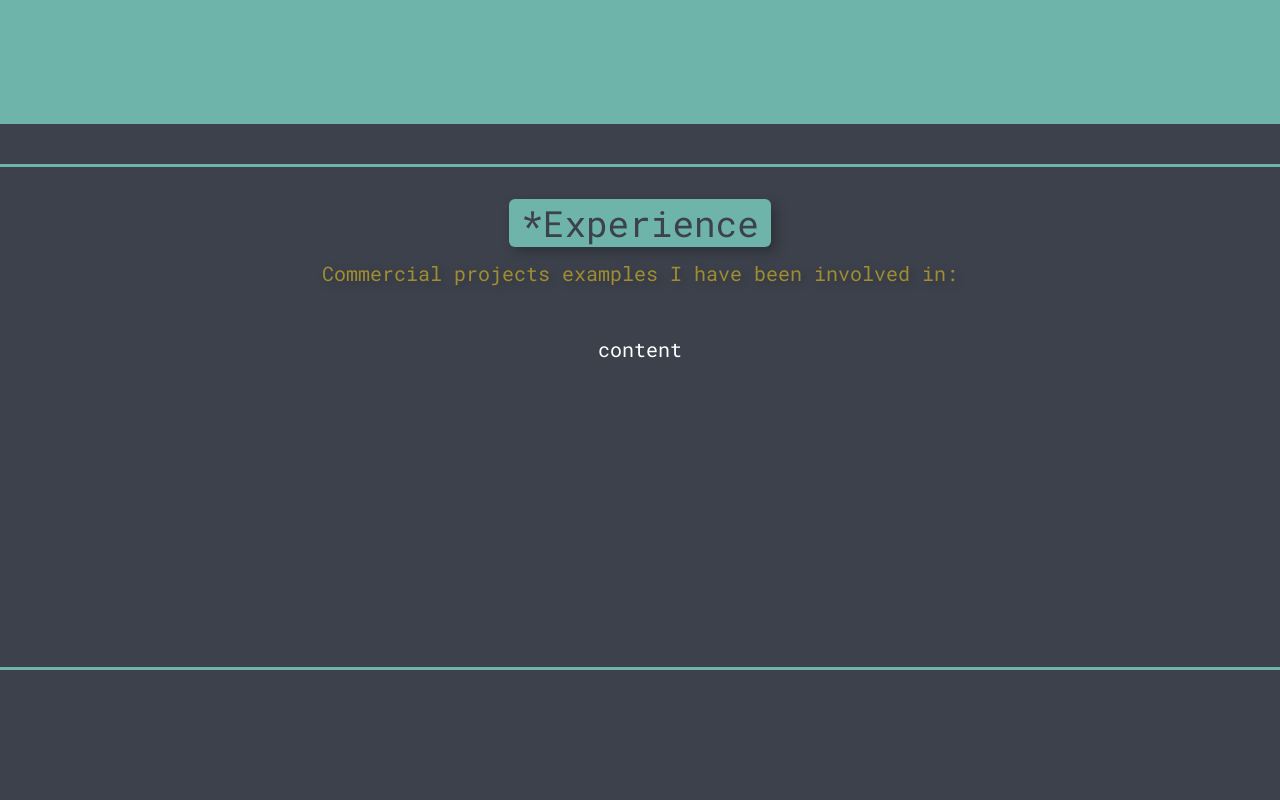
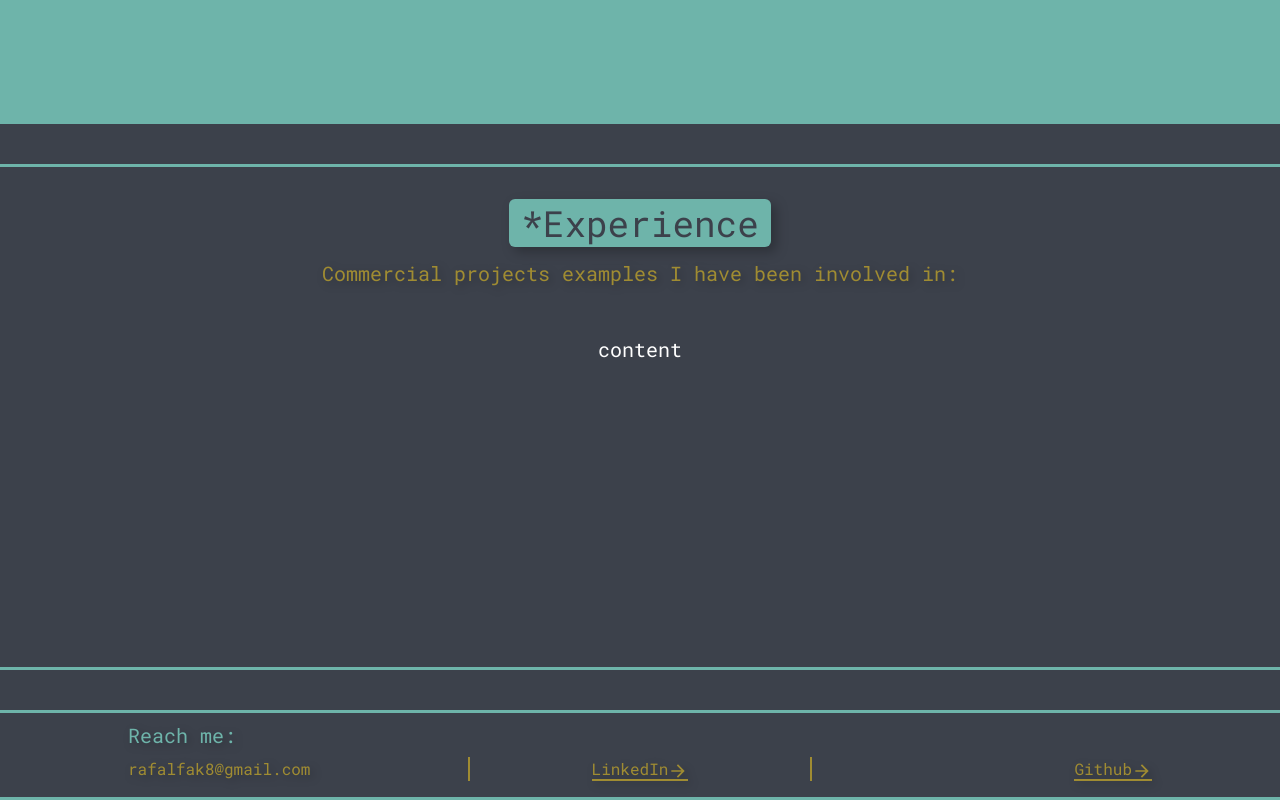
Before and after one commit to seal144/about-me, a Next.js app: page / in a window 1280 px wide. Shown: the part 1782-2582 px from the top of the page. Before the commit the page ends 2492 px from the top, so only its background shows below. Built offline with nearby package versions, Linux system fonts and the light colour scheme.

Commit message:
feat(Home): footer

```diff
--- a/app/page.tsx
+++ b/app/page.tsx
@@ -2,6 +2,7 @@ import BackgroundAnimation from '@/app/ui/home/background-animation';
 import HeroSection from '@/app/ui/home/hero-section';
 import Navigation from '@/app/ui/navigation';
 import Section from '@/app/ui/section';
+import Footer from '@/app/ui/footer';
 
 export default function Home() {
   return (
@@ -18,6 +19,7 @@ export default function Home() {
       <Section title="Experience" subtitle="Commercial projects examples I have been involved in:">
         <p className="text-foreground text-xl h-[300px] mt-12">content</p>
       </Section>
+      <Footer />
     </main>
   );
 }
--- /dev/null
+++ b/app/ui/externalLink.tsx
@@ -0,0 +1,14 @@
+import Link from 'next/link';
+import ArrowRightIcon from '@/app/ui/icons/arrowRightIcon';
+import type { Colors } from '@/tailwind.config';
+
+const ExternalLink = ({ label, href, iconColor }: { label: string; href: string; iconColor?: Colors }) => {
+  return (
+    <Link className="drop-shadow-s border-b-sm" href={href} target="_blank">
+      {label}
+      <ArrowRightIcon fill={iconColor} />
+    </Link>
+  );
+};
+
+export default ExternalLink;
--- /dev/null
+++ b/app/ui/footer.tsx
@@ -0,0 +1,22 @@
+import ExternalLink from './externalLink';
+
+const Footer = () => {
+  return (
+    <section className="bg-background border-y pt-2 pb-4">
+      <div className="container text-center lg:text-left">
+        <h2 className="text-xl mb-2 drop-shadow-s">Reach me:</h2>
+        <div className="text-secondary lg:flex">
+          <p className="drop-shadow-s lg:flex-1">rafalfak8@gmail.com</p>
+          <div className="lg:flex-1 lg:text-center lg:border-x-sm">
+            <ExternalLink label="LinkedIn" href="https://www.linkedin.com/in/rafal-fak/" iconColor="secondary" />
+          </div>
+          <div className="lg:flex-1 lg:text-right">
+            <ExternalLink label="Github" href="https://github.com/seal144/" iconColor="secondary" />
+          </div>
+        </div>
+      </div>
+    </section>
+  );
+};
+
+export default Footer;
--- a/app/ui/header.tsx
+++ b/app/ui/header.tsx
@@ -14,7 +14,7 @@ const Header = ({ reversed = false, title, subtitle }: { reversed?: boolean; tit
         *{title}
       </h2>
       <h3
-        className={clsx('text-xl mt-3 drop-shadow-s', {
+        className={clsx('text-xl mt-3 drop-shadow-s text-center', {
           'text-secondary': !reversed,
           'text-foreground': reversed,
         })}
--- a/app/ui/home/hero-section.tsx
+++ b/app/ui/home/hero-section.tsx
@@ -6,7 +6,9 @@ export default function HeroSection() {
       <Image src="/logo_wyc.png" height={81} width={150} className="mb-4 hidden sm:block" alt="logo" />
       <Image src="/logo_wyc.png" height={54} width={100} className="mb-4 block sm:hidden" alt="logo" />
       <h1 className="text-center text-5xl mb-2 sm:text-6xl md:text-7xl">Rafał Fąk</h1>
-      <h2 className="text-center drop-shadow-s text-2xl text-secondary sm:text-3xl md:text-4xl">Frontend Developer</h2>
+      <h2 className="text-center drop-shadow-s text-2xl text-secondary sm:text-3xl md:text-4xl">
+        JavaScript Developer
+      </h2>
     </section>
   );
 }
--- /dev/null
+++ b/app/ui/icons/arrowRightIcon.tsx
@@ -0,0 +1,22 @@
+import clsx from 'clsx';
+import type { Colors } from '@/tailwind.config';
+
+const ArrowRightIcon = ({ fill = 'primary' }: { fill?: Colors }) => {
+  return (
+    <svg
+      className={clsx('inline', {
+        'fill-primary': fill === 'primary',
+        'fill-secondary': fill === 'secondary',
+        'fill-background': fill === 'background',
+        'fill-foreground': fill === 'foreground',
+      })}
+      height="20"
+      viewBox="0 -960 960 960"
+      width="20"
+    >
+      <path d="M647-440H160v-80h487L423-744l57-56 320 320-320 320-57-56 224-224Z" />
+    </svg>
+  );
+};
+
+export default ArrowRightIcon;
--- a/tailwind.config.ts
+++ b/tailwind.config.ts
@@ -1,4 +1,13 @@
 import type { Config } from 'tailwindcss';
+
+const colors = {
+  primary: 'rgb(var(--color-primary))',
+  secondary: 'rgb(var(--color-secondary))',
+  background: 'rgb(var(--color-background))',
+  foreground: 'rgb(var(--color-foreground))',
+};
+
+export type Colors = keyof typeof colors;
 
 const config: Config = {
   content: [
@@ -7,12 +16,7 @@ const config: Config = {
     './app/**/*.{js,ts,jsx,tsx,mdx}',
   ],
   theme: {
-    colors: {
-      primary: 'rgb(var(--color-primary))',
-      secondary: 'rgb(var(--color-secondary))',
-      background: 'rgb(var(--color-background))',
-      foreground: 'rgb(var(--color-foreground))',
-    },
+    colors,
     screens: {
       sm: '480px',
       md: '600px',
@@ -35,6 +39,7 @@ const config: Config = {
       },
       borderWidth: {
         DEFAULT: '3px',
+        sm: '2px',
       },
       spacing: {
         section: '40px',
```
